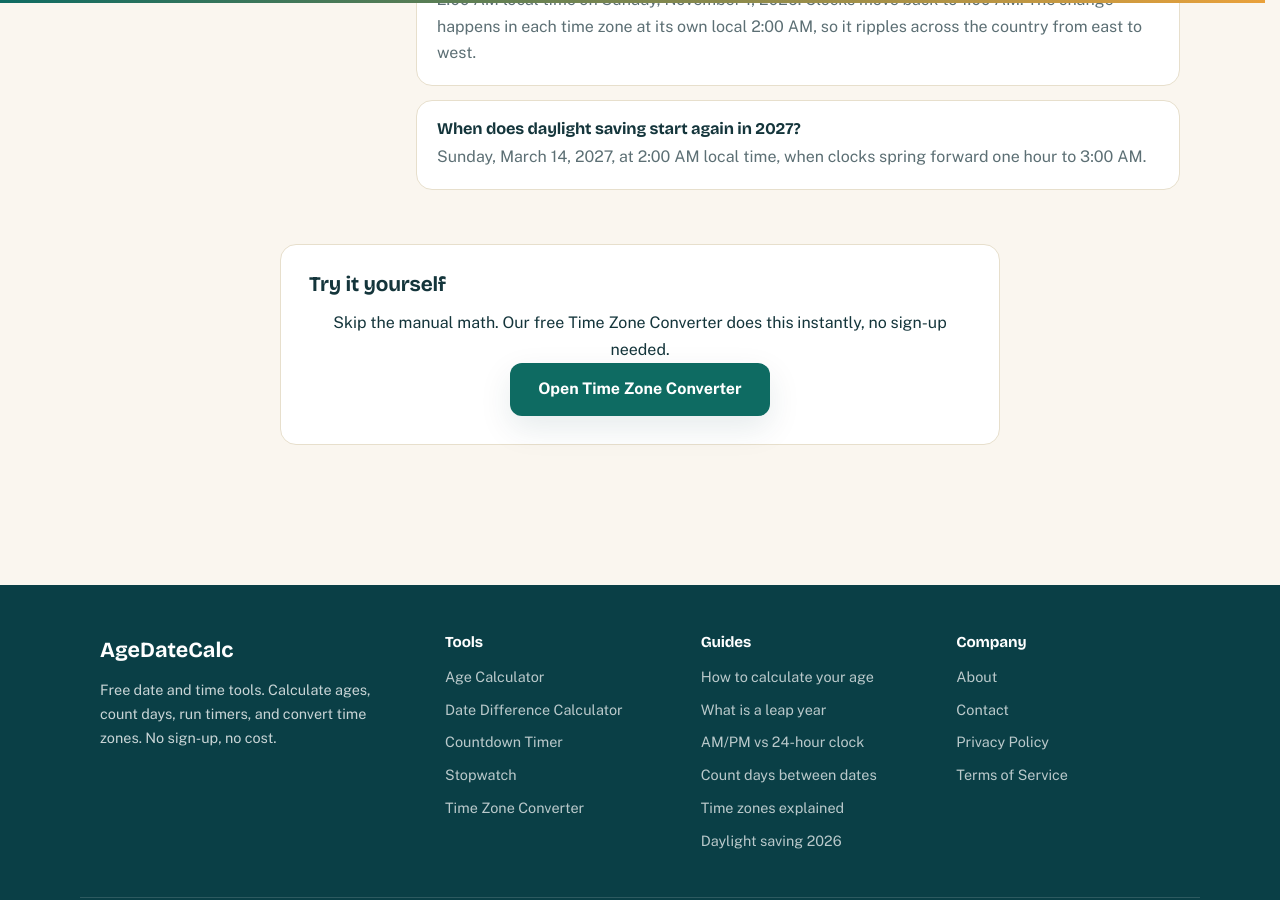
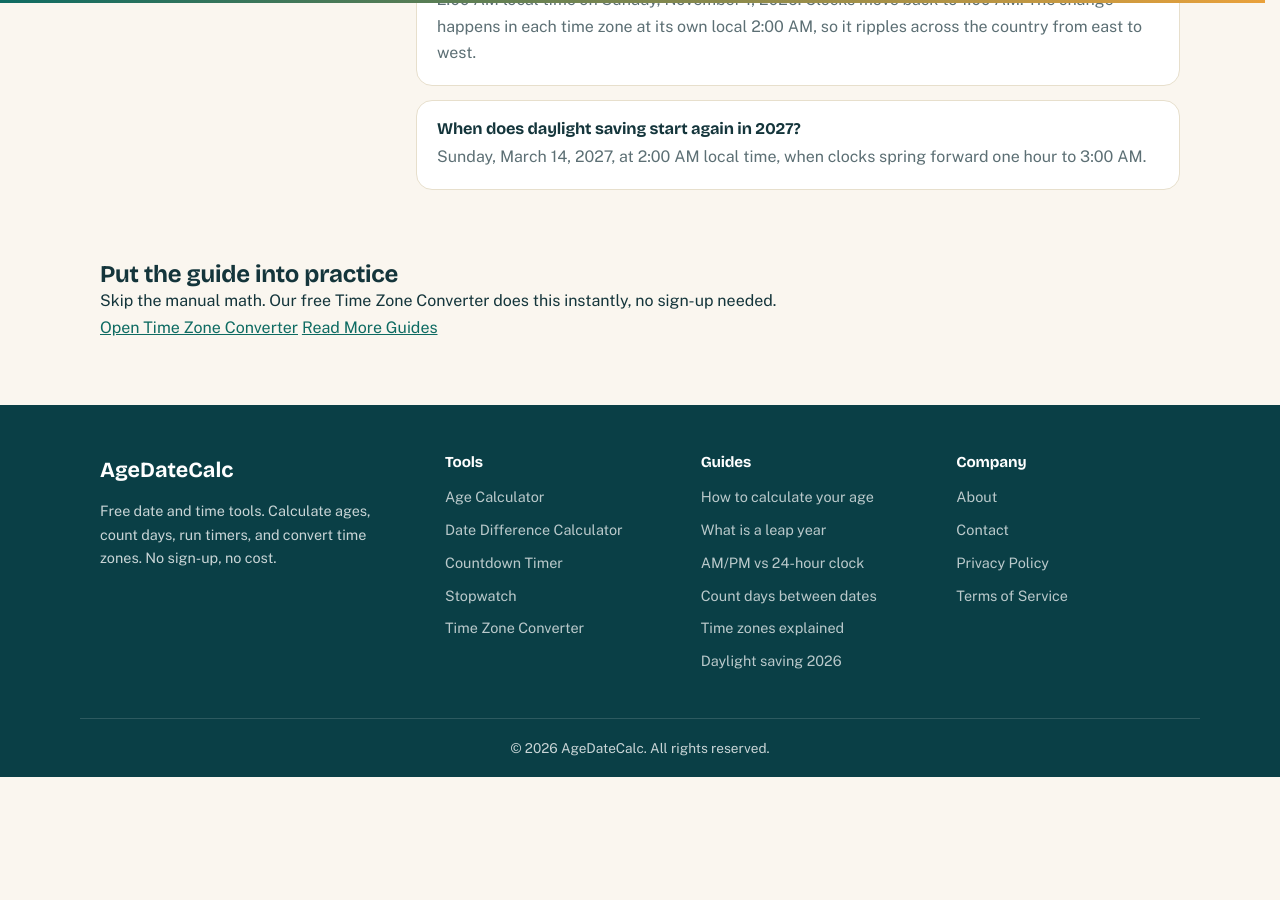
Before and after one commit to zaidmeo09-dhangal/agedatecalc, a Jekyll site: the page built from _posts/2026-10-26-when-does-daylight-saving-time-end-2026.md, in a window 1280 px wide and 900 px high, scrolled down 4886 px. Built offline with Jekyll 4.4.1, drawn with Linux system fonts in a browser that asks for light colours; after the commit the page ends 5663 px from its top, so only the background shows below that.

Commit message:
Fix duplicate FAQs, inline anchor external links, realistic/infographic images, SCT-style CTA banner, tighter post spacing

```diff
--- a/_layouts/post.html
+++ b/_layouts/post.html
@@ -76,15 +76,21 @@ layout: default
       {% endif %}
     </article>
   </div>
-  {% if page.tool_url %}
-  <div class="wrap" style="max-width:760px;margin:40px auto 0;padding:0 20px">
-    <div class="legal-card cta-card">
-      <h2>Try it yourself</h2>
-      <p>Skip the manual math. Our free {{ page.tool_name }} does this instantly, no sign-up needed.</p>
-      <a class="btn btn-primary" href="{{ page.tool_url | relative_url }}">Open {{ page.tool_name }}</a>
+</section>
+
+<section class="post-cta" aria-labelledby="post-cta-heading">
+  <div class="wrap post-cta-wrap">
+    <h2 id="post-cta-heading">Put the guide into practice</h2>
+    {% if page.tool_url %}
+    <p>Skip the manual math. Our free {{ page.tool_name }} does this instantly, no sign-up needed.</p>
+    {% else %}
+    <p>Use AgeDateCalc tools to calculate your exact age, count days between dates, run countdowns and stopwatches, and convert time zones.</p>
+    {% endif %}
+    <div class="post-cta-actions">
+      {% if page.tool_url %}<a class="post-cta-primary" href="{{ page.tool_url | relative_url }}">Open {{ page.tool_name }}</a>{% else %}<a class="post-cta-primary" href="{{ '/tools/' | relative_url }}">Browse All Tools</a>{% endif %}
+      <a class="post-cta-secondary" href="{{ '/blog/' | relative_url }}">Read More Guides</a>
     </div>
   </div>
-  {% endif %}
 </section>
 
 <script>
```
